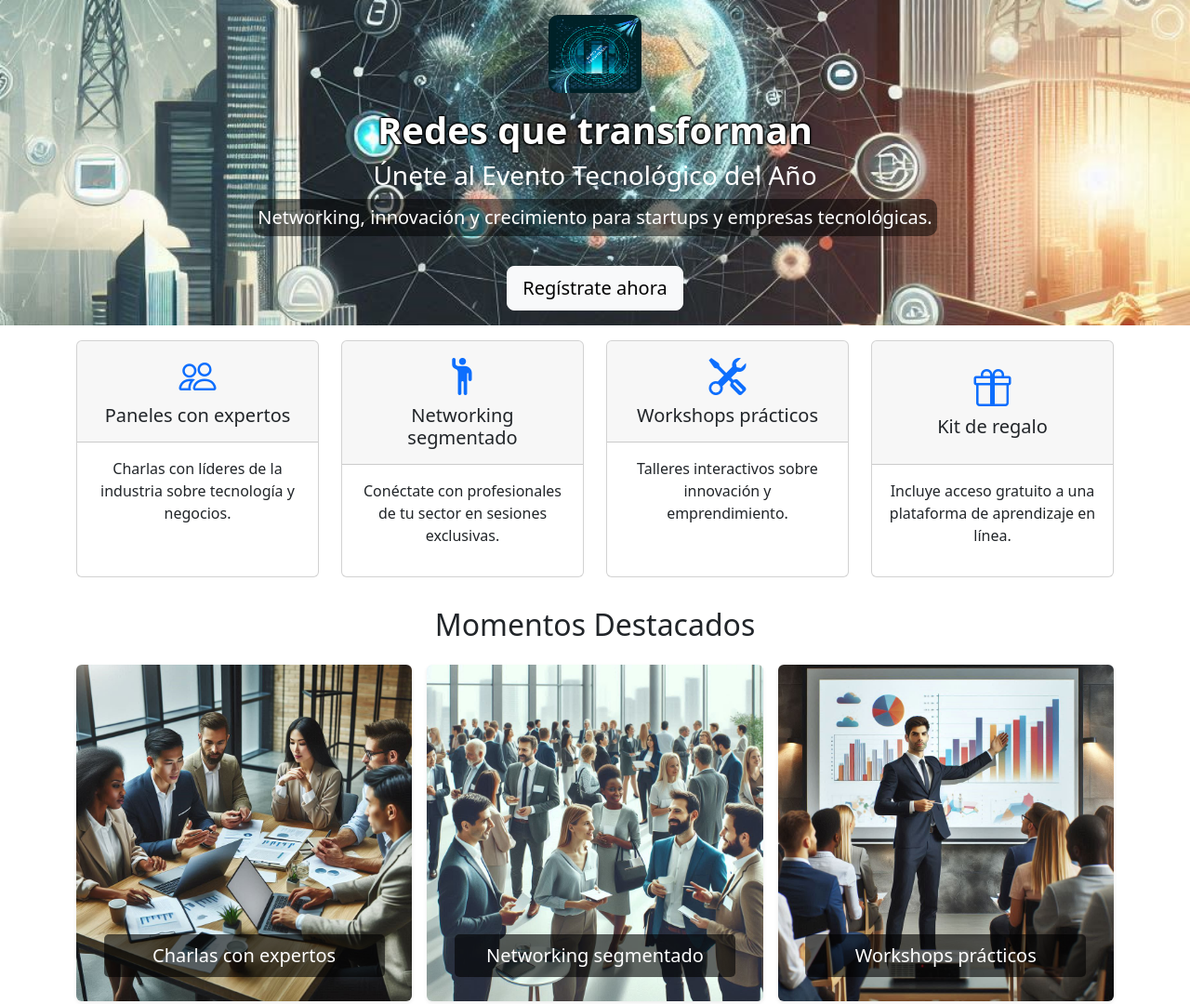
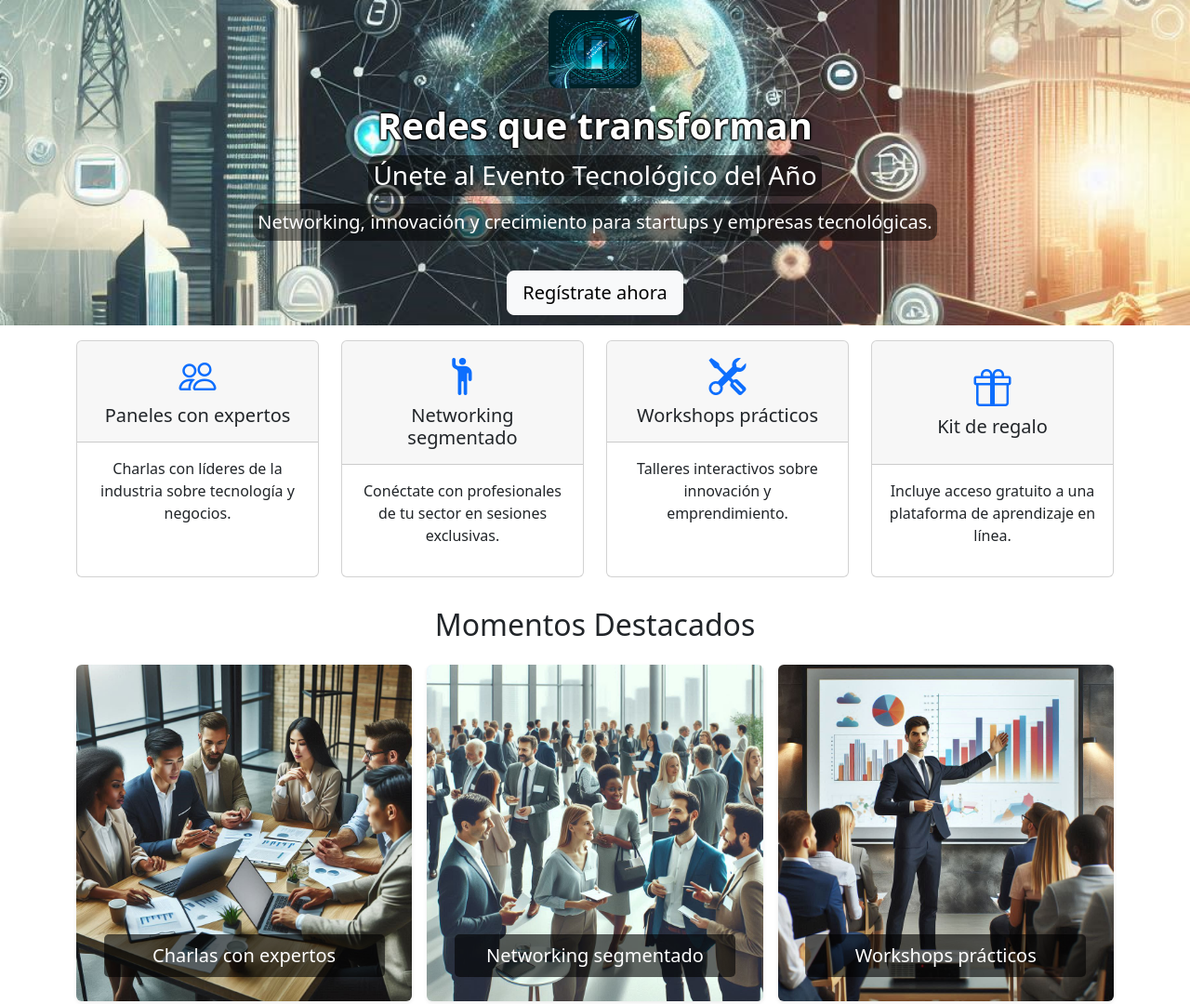
Before and after one commit to frit0lml69/landingNetworking, a plain HTML site: page index.html in a window 1280 px wide. Shown: the top 1080 px of the page at 93% size. Drawn offline with nearby package versions, Linux system fonts and the light colour scheme.

Commit message:
Modificado css

```diff
--- a/assets/css/styles.css
+++ b/assets/css/styles.css
@@ -16,7 +16,7 @@
                 1px 1px 2px black;
 }
 
-#main-banner p{
+#main-banner p, #main-banner h2{
     background-color: rgb(0, 0, 0, 0.5);
     border-radius: 10px;
     padding: 5px;
```
